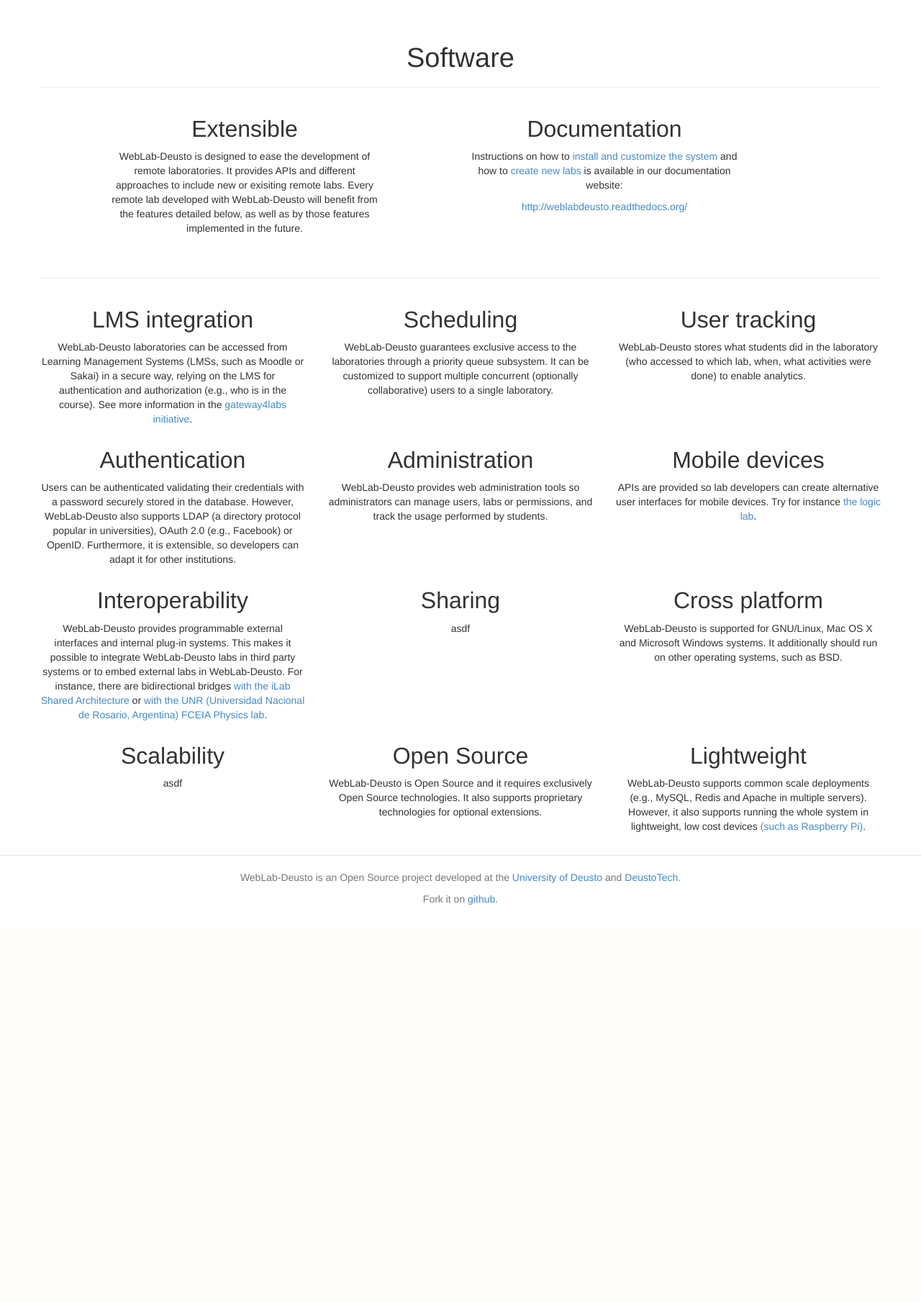
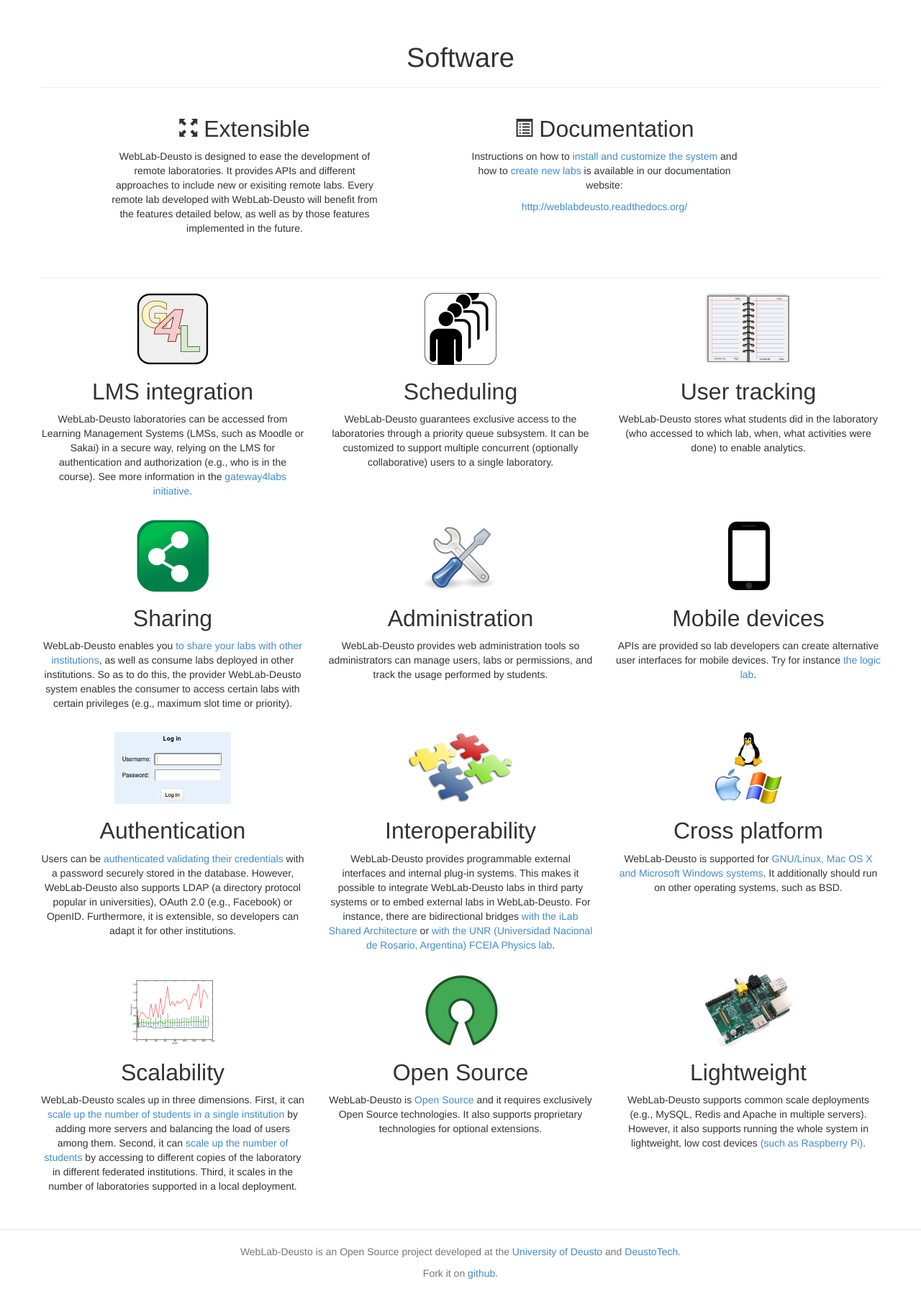
Before and after one commit to weblabdeusto/website, a Python web app: template templates/software.html in a window 1280 px wide. Shown: the part 50-1859 px from the top of the page at 72% size. Before the commit the page ends 1307 px from the top, so only its background shows below. Run offline with Jinja, Linux system fonts and the light colour scheme; the template is opened without the code that fills it, so the values that code supplies are empty.

Commit message:
Add feature logos

```diff
--- a/templates/software.html
+++ b/templates/software.html
@@ -1,5 +1,15 @@
 {% set link="project" %}
 {% extends "_base.html" %}
+
+{% block header %}
+    <style>
+        .feature-img {
+            height: 100px;
+            /* width : 30%; */
+        }
+    </style>
+{% endblock %}
+
 {% block body %}
 
 <div class="container">
@@ -10,13 +20,13 @@
 
     <div class="row">
         <div class="col-lg-4 col-lg-push-1 text-center">
-            <h2>Extensible</h2>
+            <h2><span class="glyphicon glyphicon-fullscreen" style="box-sizing: content-box; font-size: 25px"></span> Extensible</h2>
 
             <p>WebLab-Deusto is designed to ease the development of remote laboratories. It provides APIs and different approaches to include new or exisiting remote labs. Every remote lab developed with WebLab-Deusto will benefit from the features detailed below, as well as by those features implemented in the future.</p>
         </div>
 
         <div class="col-lg-4 col-lg-push-2 text-center">
-            <h2>Documentation</h2>
+            <h2><span class="glyphicon glyphicon-list-alt" style="box-sizing: content-box; font-size: 25px"></span> Documentation</h2>
 
             <p>Instructions on how to <a href="http://weblabdeusto.readthedocs.org/en/latest/#users">install and customize the system</a> and how to <a href="http://weblabdeusto.readthedocs.org/en/latest/#remote-laboratory-development-and-management">create new labs</a> is available in our documentation website:</p>
 
@@ -27,77 +37,87 @@
     <div class="page-header text-center">
     </div>
 
-    <div class="row">
+    <div class="row vmargin-20">
 
         <div class="col-lg-4 text-center">
+            <img class="feature-img" src="assets/img/features/lmss.png"/>
             <h2>LMS integration</h2>
             <p>WebLab-Deusto laboratories can be accessed from Learning Management Systems (LMSs, such as Moodle or Sakai) in a secure way, relying on the LMS for authentication and authorization (e.g., who is in the course). See more information in the <a href="http://gateway4labs.readthedocs.org/">gateway4labs initiative</a>.</p>
         </div>
 
         <div class="col-lg-4 text-center">
+            <img class="feature-img" src="assets/img/features/queues.jpg"/>
             <h2>Scheduling</h2>
             <p>WebLab-Deusto guarantees exclusive access to the laboratories through a priority queue subsystem. It can be customized to support multiple concurrent (optionally collaborative) users to a single laboratory.</p>
         </div>
 
         <div class="col-lg-4 text-center">
+            <img class="feature-img" src="assets/img/features/user_tracking.png"/>
             <h2>User tracking</h2>
             <p>WebLab-Deusto stores what students did in the laboratory (who accessed to which lab, when, what activities were done) to enable analytics.</p>
         </div>
 
     </div>
 
-    <div class="row">
+    <div class="row vmargin-20">
         <div class="col-lg-4 text-center">
-            <h2>Authentication</h2>
-            <p>Users can be authenticated validating their credentials with a password securely stored in the database. However, WebLab-Deusto also supports LDAP (a directory protocol popular in universities), OAuth 2.0 (e.g., Facebook) or OpenID. Furthermore, it is extensible, so developers can adapt it for other institutions.</p>
+            <img class="feature-img" src="assets/img/features/share.png"/>
+            <h2>Sharing</h2>
+            <p>WebLab-Deusto enables you <a href="http://weblabdeusto.readthedocs.org/en/latest/federation.html">to share your labs with other institutions</a>, as well as consume labs deployed in other institutions. So as to do this, the provider WebLab-Deusto system enables the consumer to access certain labs with certain privileges (e.g., maximum slot time or priority).</p>
         </div>
 
-
-
         <div class="col-lg-4 text-center">
+            <img class="feature-img" src="assets/img/features/administration.png"/>
             <h2>Administration</h2>
             <p>WebLab-Deusto provides web administration tools so administrators can manage users, labs or permissions, and track the usage performed by students.</p>
         </div>
 
         <div class="col-lg-4 text-center">
+            <img class="feature-img" src="assets/img/features/mobile.png"/>
             <h2>Mobile devices</h2>
             <p>APIs are provided so lab developers can create alternative user interfaces for mobile devices. Try for instance <a href="labs.html">the logic lab</a>.</p>
         </div>
 
     </div>
 
-    <div class="row">
+    <div class="row vmargin-20">
+
         <div class="col-lg-4 text-center">
+            <img class="feature-img" src="assets/img/features/authn.png"/>
+            <h2>Authentication</h2>
+            <p>Users can be <a href="http://weblabdeusto.readthedocs.org/en/latest/authentication.html">authenticated validating their credentials</a> with a password securely stored in the database. However, WebLab-Deusto also supports LDAP (a directory protocol popular in universities), OAuth 2.0 (e.g., Facebook) or OpenID. Furthermore, it is extensible, so developers can adapt it for other institutions.</p>
+        </div>
+
+        <div class="col-lg-4 text-center">
+            <img class="feature-img" src="assets/img/features/interoperability.png"/>
             <h2>Interoperability</h2>
             <p>WebLab-Deusto provides programmable external interfaces and internal plug-in systems. This makes it possible to integrate WebLab-Deusto labs in third party systems or to embed external labs in WebLab-Deusto. For instance, there are bidirectional bridges <a href="http://www.sciencedirect.com/science/article/pii/S0747563213001416">with the iLab Shared Architecture</a> or <a href="http://dx.doi.org/10.1109/EduCon.2013.6530259">with the UNR (Universidad Nacional de Rosario, Argentina) FCEIA Physics lab</a>.</p>
         </div>
 
         <div class="col-lg-4 text-center">
-            <h2>Sharing</h2>
-            <p>asdf</p>
-        </div>
-
-
-        <div class="col-lg-4 text-center">
+            <img class="feature-img" src="assets/img/features/cross_platform.jpg"/>
             <h2>Cross platform</h2>
-            <p>WebLab-Deusto is supported for GNU/Linux, Mac OS X and Microsoft Windows systems. It additionally should run on other operating systems, such as BSD.</p>
+            <p>WebLab-Deusto is supported for <a href="http://weblabdeusto.readthedocs.org/en/latest/installation.html">GNU/Linux, Mac OS X and Microsoft Windows systems</a>. It additionally should run on other operating systems, such as BSD.</p>
         </div>
 
     </div>
 
-    <div class="row">
+    <div class="row vmargin-20">
 
         <div class="col-lg-4 text-center">
+            <img class="feature-img" src="assets/img/features/scalable.png"/>
             <h2>Scalability</h2>
-            <p>asdf</p>
+            <p>WebLab-Deusto scales up in three dimensions. First, it can <a href="http://weblabdeusto.readthedocs.org/en/latest/performance.html">scale up the number of students in a single institution</a> by adding more servers and balancing the load of users among them. Second, it can <a href="http://weblabdeusto.readthedocs.org/en/latest/federation.html">scale up the number of students</a> by accessing to different copies of the laboratory in different federated institutions. Third, it scales in the number of laboratories supported in a local deployment.</p>
         </div>
 
         <div class="col-lg-4 text-center">
+            <img class="feature-img" src="assets/img/features/opensource.jpg"/>
             <h2>Open Source</h2>
-            <p>WebLab-Deusto is Open Source and it requires exclusively Open Source technologies. It also supports proprietary technologies for optional extensions.</p>
+            <p>WebLab-Deusto is <a href="https://github.com/weblabdeusto/weblabdeusto/blob/master/COPYING">Open Source</a> and it requires exclusively Open Source technologies. It also supports proprietary technologies for optional extensions.</p>
         </div>
 
         <div class="col-lg-4 text-center">
+            <img class="feature-img" src="assets/img/features/rpi.jpg"/>
             <h2>Lightweight</h2>
             <p>WebLab-Deusto supports common scale deployments (e.g., MySQL, Redis and Apache in multiple servers). However, it also supports running the whole system in lightweight, low cost devices <a href="http://weblabdeusto.readthedocs.org/en/latest/performance.html#raspberry-pi-and-low-cost-devices">(such as Raspberry Pi)</a>.</p>
         </div>
```
Also changed, not shown: output/assets/img/features/administration.png (added), output/assets/img/features/authn.png (added), output/assets/img/features/cross_platform.jpg (added), output/assets/img/features/interoperability.png (added), output/assets/img/features/lmss.png (added), output/assets/img/features/mobile.png (added), output/assets/img/features/opensource.jpg (added), output/assets/img/features/queues.jpg (added), output/assets/img/features/rpi.jpg (added), output/assets/img/features/scalable.png (added), output/assets/img/features/share.png (added), output/assets/img/features/user_tracking.png (added).
